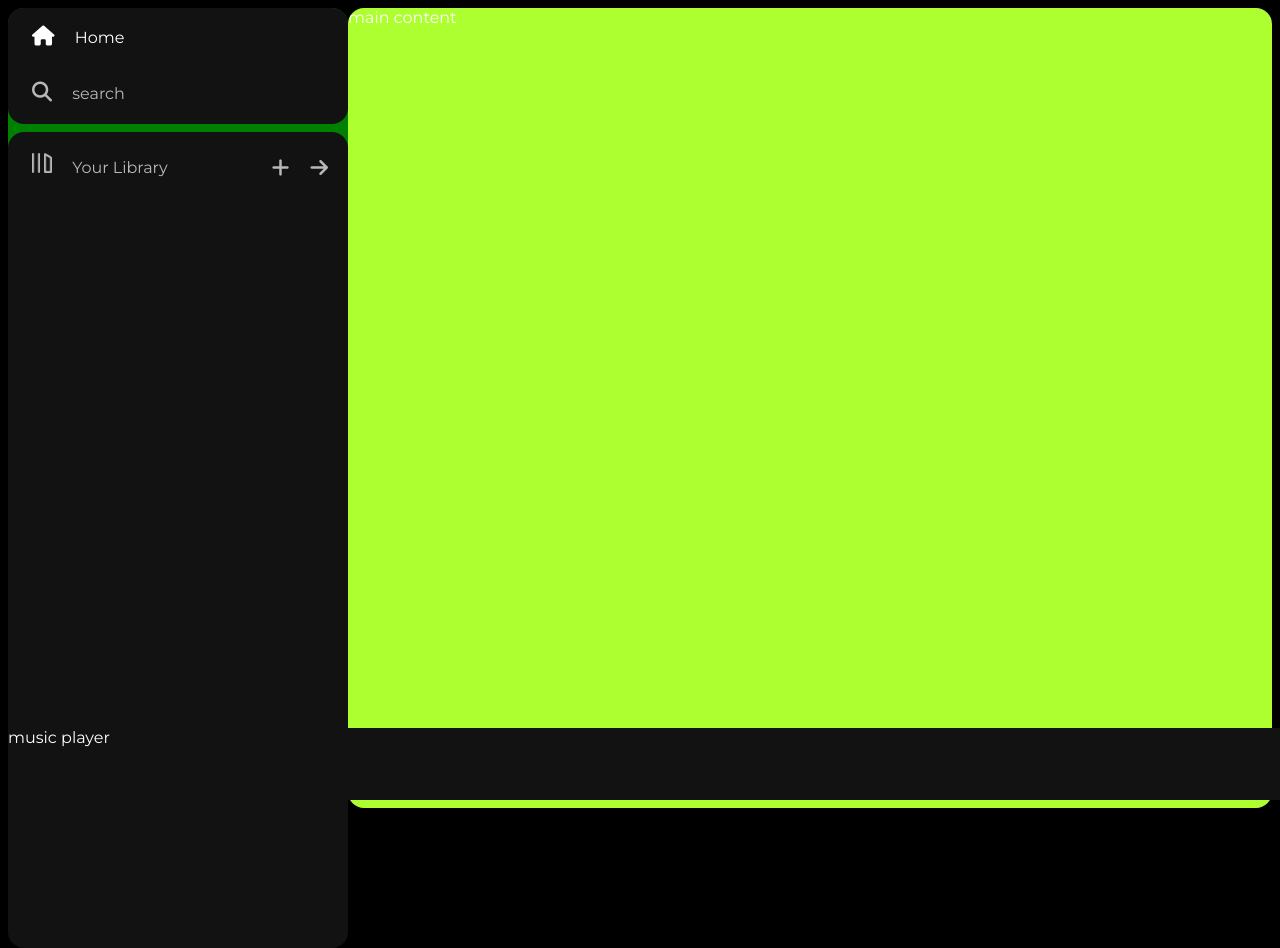
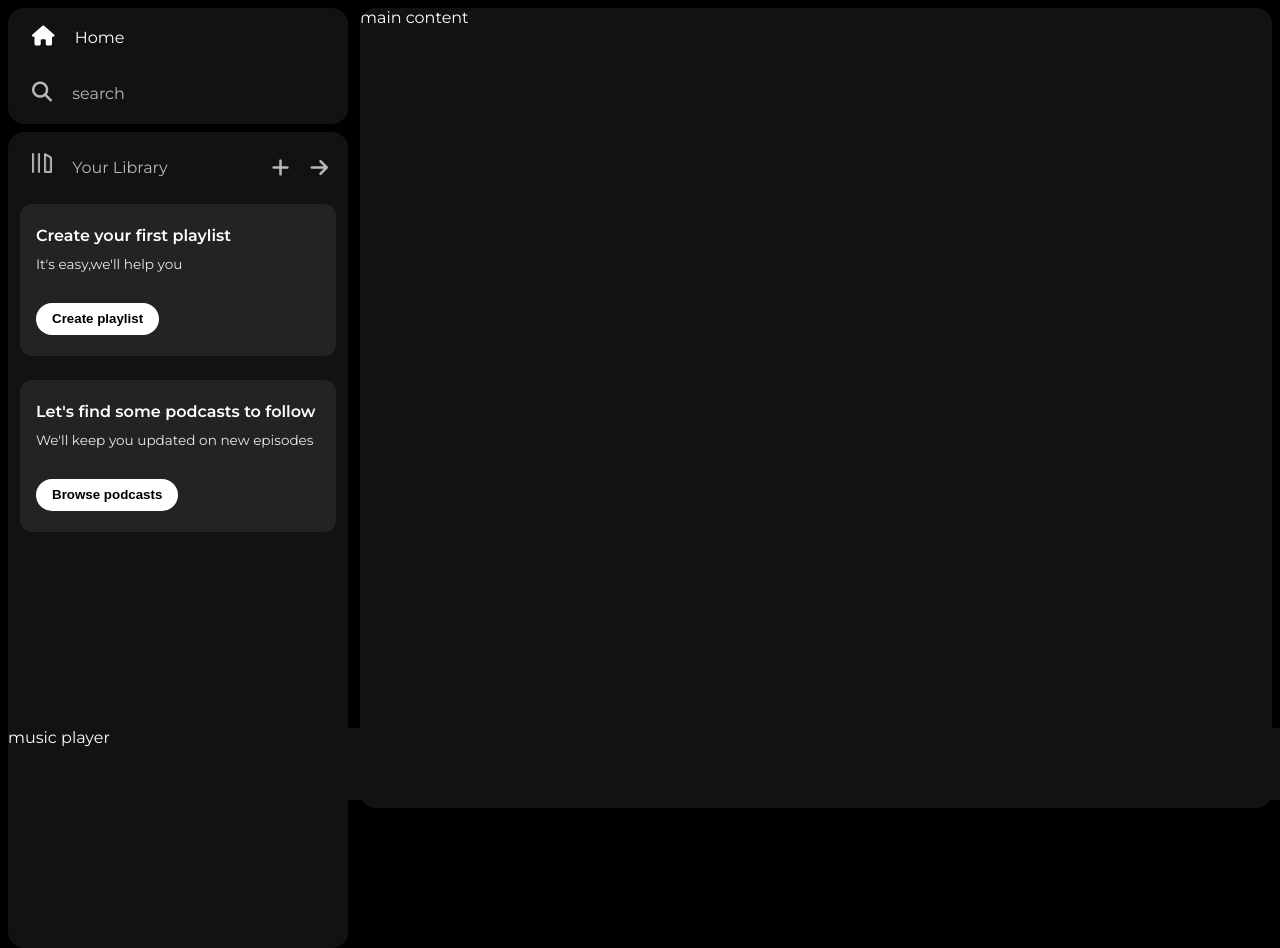
Before and after one commit to AbhishekWarad/Spotify-clone, a plain HTML site: page index.html in a window 1280 px wide. Drawn offline with Linux system fonts and the light colour scheme.

Commit message:
add library boxes

```diff
--- a/index.html
+++ b/index.html
@@ -38,6 +38,19 @@
                         <i class="fa-solid fa-plus"></i>
                         <i class="fa-solid fa-arrow-right"></i>
                     </div>
+                </div>
+
+                <div class="lib-box">
+                    <div class="box">
+                        <p class="box-p1">Create your first playlist</p>
+                        <p class="box-p2">It's easy,we'll help you</p>
+                        <button class="badge">Create playlist</button>
+                    </div>
+                    <div class="box">
+                        <p class="box-p1">Let's find some podcasts to follow</p>
+                        <p class="box-p2">We'll keep you updated on new episodes</p>
+                        <button class="badge">Browse podcasts</button>
+                    </div>
 
                 </div>
             </div>
--- a/style.css
+++ b/style.css
@@ -13,13 +13,14 @@ body{
 }
 
 .sidebar{
-    background-color: green;
+    background-color: black;
     width: 340px;
+    margin-right: 0.75rem;
     border-radius: 1rem; /*16px*/
 }
 
 .main-content{
-    background-color: greenyellow;
+    background-color: #121212;
     flex: 1;
     border-radius: 1rem;
     overflow: auto;
@@ -99,3 +100,34 @@ a{
 .icons i:hover{
     opacity: 1;
 }
+
+.box{
+    background-color: #232323;
+    height: 8rem;
+    border-radius: 0.75rem;
+    margin: 0.5rem 0 1.5rem 0;
+    padding: 0.75rem 1rem;
+}
+
+.box-p1{
+    font-size: 1rem;
+    margin: 0.65rem 0rem;
+    font-weight: 600;
+}
+
+.box-p2{
+    font-size: 0.85rem;
+    margin: 0.65rem 0rem;
+    opacity: 0.9;
+}
+
+.badge{
+    background-color: white;
+    border-radius: 100px;
+    border: none;
+    padding: 0.25rem 1rem;
+    font-weight: 700;
+    margin-top: 1.3rem;
+    height: 2rem;
+    width: fit-content;
+}
```
